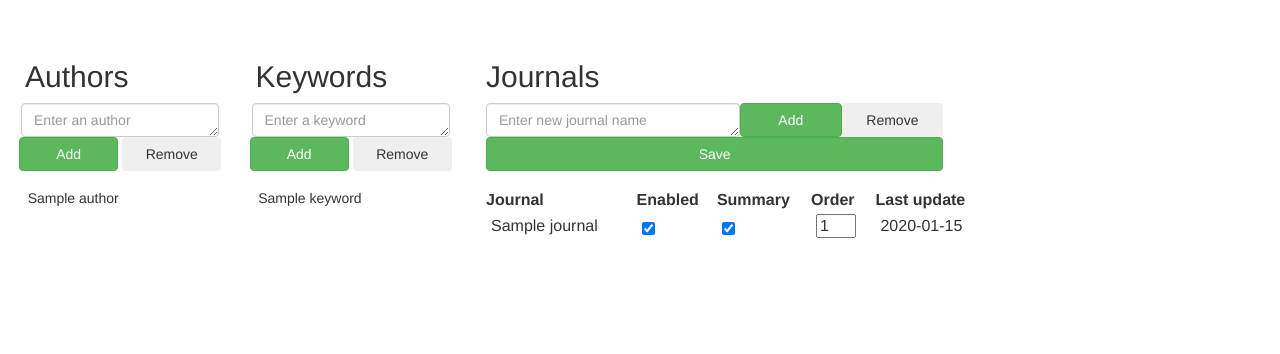
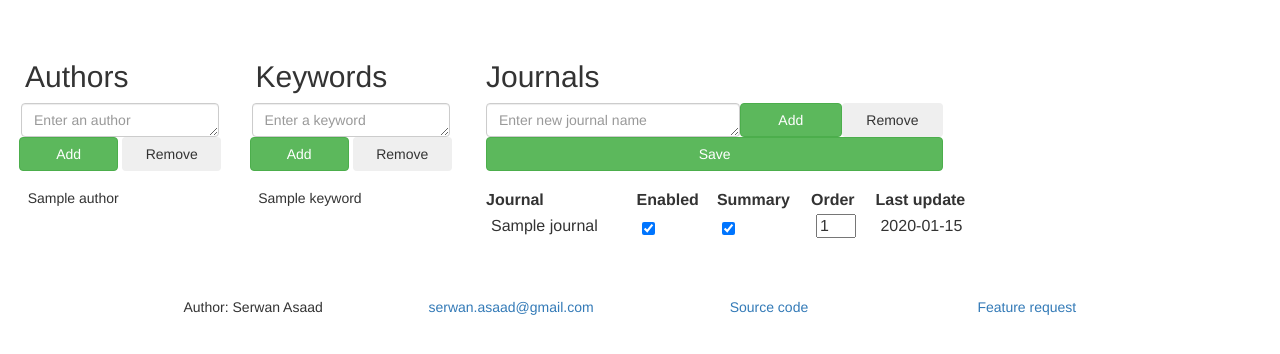
Before and after one commit to nulinspiratie/paperscraper, a Flask app: page / in a window 1280 px wide. Shown: the top 354 px of the page. Run offline with Flask 2, Linux system fonts and the light colour scheme; tables that the repository leaves empty hold one stand-in row (values such as "Sample post"); some libraries are stand-ins or nearby versions.

Commit message:
latest updates (not sure exactly what)

```diff
--- a/application.py
+++ b/application.py
@@ -106,6 +106,6 @@ if __name__ == '__main__':
     parser.add_argument('--public', action='store_const', const=True)
     parsed_args = parser.parse_args()
     if parsed_args.public:
-        parsed_args.ip = '155.143.13.171'
+        parsed_args.ip = '0.0.0.0'
 
     application.run(host=parsed_args.ip, port=parsed_args.port)
--- a/main.py
+++ b/main.py
@@ -42,7 +42,6 @@ if __name__ == '__main__':
 
     # Set level of log capture
     ch.setLevel(getattr(logging, parsed_args.log.upper()))
-    logger.info('hi')
 
     if parsed_args.create_user:
         db.create_all()
--- a/send_email/HTML_tools.py
+++ b/send_email/HTML_tools.py
@@ -51,7 +51,7 @@ def create_HTML_paper_highlights(papers):
 
 def create_HTML_journal_summary(journal):
     HTML = f'<H2 style="margin-bottom: 0">{journal.name}</H2>'
-    HTML += '<br>'.join([paper.HTML_summary() for paper in journal.papers])
+    HTML += '<br>'.join([paper.HTML_summary() for paper in journal.new_papers])
     return HTML
 
 
@@ -82,5 +82,6 @@ def create_email_HTML(journals, log=None):
 
     if log:
         HTML += '<H1 style="margin-bottom: 0em">Log</H1>'
-        HTML += log
+        HTML += log.replace('\n', '<br>')
+        print(log)
     return HTML
--- a/templates/main.html
+++ b/templates/main.html
@@ -156,6 +156,24 @@
         </div>
     </div>
 </div>
+</body>
 
-</body>
+<footer>
+    <div class="flex-container" style="margin: 20px;text-align:center">
+        <div class="row filter_row">
+            <span style="display:inline-block; width: 20%;">
+                Author: Serwan Asaad
+            </span>
+            <span style="display:inline-block; width: 20%;">
+                <a href="mailto:serwan.asaad@gmail.com">serwan.asaad@gmail.com</a>
+            </span>
+            <span style="display:inline-block; width: 20%;">
+                <a href="https://github.com/nulinspiratie/paperscraper">Source code</a>
+            </span>
+            <span style="display:inline-block; width: 20%;">
+                <a href="https://github.com/nulinspiratie/paperscraper/issues">Feature request</a>
+            </span>
+        </div>
+    </div>
+</footer>
 </html>
```
Also changed, not shown: send_email/paper_tools.py (+10 -1 lines).
